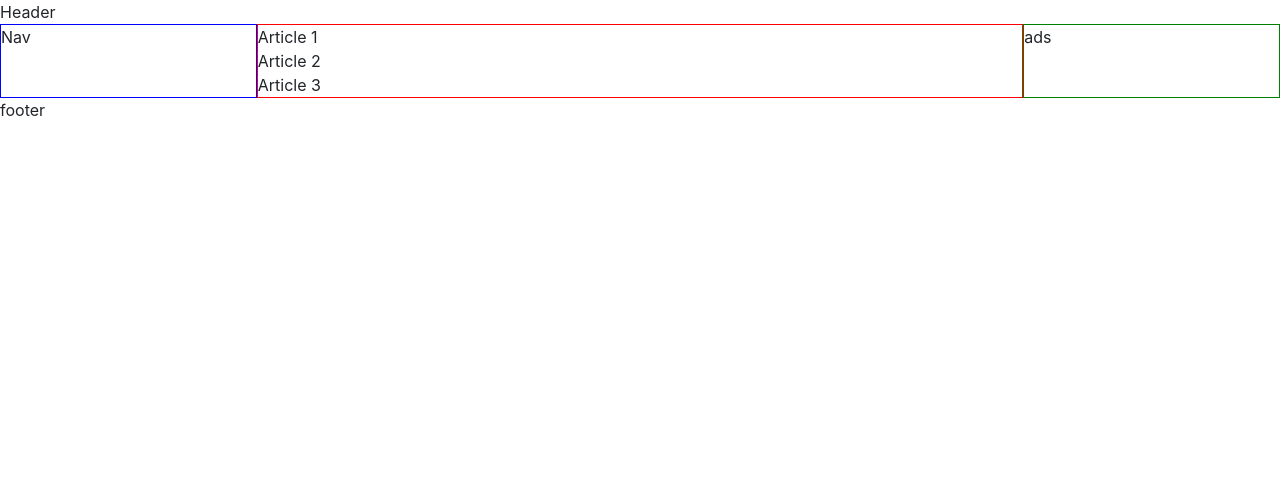
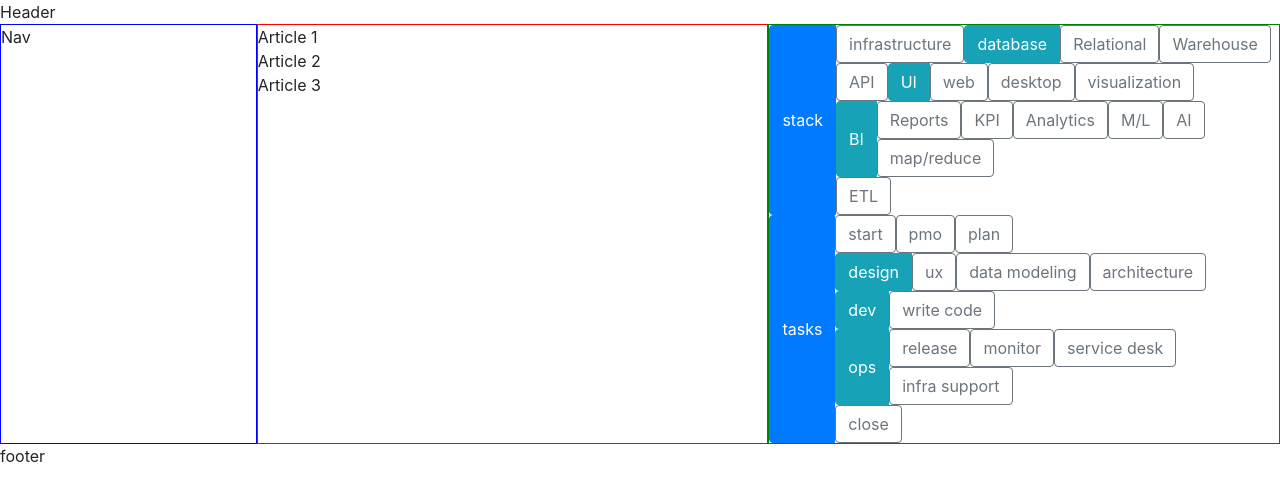
Before and after one commit to JeffreyMFarley/malta, a React (Create React App) app in the folder images/app/: page / in a window 1280 px wide. Shown: the top 500 px of the page. Built offline with nearby package versions, Linux system fonts and the light colour scheme.

Commit message:
feat: Display the tags in a tag panel

```diff
--- a/images/app/src/App.js
+++ b/images/app/src/App.js
@@ -1,6 +1,7 @@
 import './App.less'
 import 'bootstrap/dist/css/bootstrap.min.css';
 import React from 'react'
+import TagPanel from './components/TagPanel'
 
 /**
 * renders the App component
@@ -18,7 +19,7 @@ function App() {
           <article>Article 2</article>
           <article>Article 3</article>
         </section>
-        <aside>ads</aside>
+        <aside><TagPanel /></aside>
       </main>
       <footer>footer</footer>
     </div>
--- a/images/app/src/App.less
+++ b/images/app/src/App.less
@@ -7,7 +7,7 @@ body {
     section {
         border: solid 1px red;
 
-        flex: 3;
+        flex: 2;
         flex-direction: column;
         flex-wrap: wrap;
 
@@ -19,7 +19,7 @@ body {
     aside {
         border: solid 1px green;
 
-        flex: 1;
+        flex: 2;
     }
 
     nav {
--- /dev/null
+++ b/images/app/src/components/TagGroup.js
@@ -0,0 +1,35 @@
+import Button from 'react-bootstrap/Button'
+import ButtonGroup from 'react-bootstrap/ButtonGroup'
+import PropTypes from 'prop-types';
+import React from 'react';
+
+const LEVEL_COLORS = [ 'danger', 'primary', 'info' ]
+
+export default class TagGroup extends React.Component {
+
+  render() {
+    const { children, elementChooser, label, level } = this.props;
+
+    return (
+      <ButtonGroup class="tag-group">
+        <Button variant={ LEVEL_COLORS[level] }>{label}</Button>
+        { elementChooser( children, level ) }
+      </ButtonGroup>
+    );
+  }
+}
+
+// --------------------------------------------------------------------------
+// Meta
+
+TagGroup.propTypes = {
+  children: PropTypes.object,
+  elementChooser: PropTypes.func.isRequired,
+  label: PropTypes.string.isRequired,
+  level: PropTypes.number
+}
+
+TagGroup.defaultProps = {
+  children: [],
+  level: 0
+}
--- /dev/null
+++ b/images/app/src/components/TagList.js
@@ -0,0 +1,28 @@
+import ButtonToolbar from 'react-bootstrap/ButtonToolbar'
+import PropTypes from 'prop-types';
+import React from 'react';
+
+export default class TagList extends React.Component {
+
+  render() {
+    const { elementChooser, items, level } = this.props;
+    return (
+      <ButtonToolbar class="tag-list">
+        { items.map( x => elementChooser( x, level ) ) }
+      </ButtonToolbar>
+    );
+  }
+}
+
+// --------------------------------------------------------------------------
+// Meta
+
+TagList.propTypes = {
+  elementChooser: PropTypes.func.isRequired,
+  items: PropTypes.array.isRequired,
+  level: PropTypes.number
+}
+
+TagList.defaultProps = {
+  level: 0
+}
--- /dev/null
+++ b/images/app/src/components/TagPanel.js
@@ -0,0 +1,38 @@
+import Button from 'react-bootstrap/Button'
+import { connect } from 'react-redux';
+import React from 'react';
+import TagGroup from './TagGroup';
+import TagList from './TagList';
+
+const renderSwitch = ( x, level ) => {
+  if ( Array.isArray( x ) ) {
+    return <TagList items={x} elementChooser={renderSwitch} level={level} />
+  }
+
+  if ( typeof x === 'object' ) {
+    return Object.keys( x ).map( k =>
+        <TagGroup label={k} children={x[k]}
+                  elementChooser={renderSwitch} level={level + 1} />
+    )
+  }
+
+  return <Button class="tag-leaf" variant="outline-secondary">{x}</Button>
+}
+
+/**
+* Creates the top-level component to manage tags
+*
+* @param {object} props the properties of the component
+* @returns {string} the HTML to render
+*/
+function TagPanel( { tags } ) {
+  return (
+    <div class="tag-panel">
+      { renderSwitch( tags.groups, 0 ) }
+    </div>
+  )
+}
+
+const mapStateToProps = state => ( { tags: state.tags } )
+
+export default connect( mapStateToProps )( TagPanel );
```
